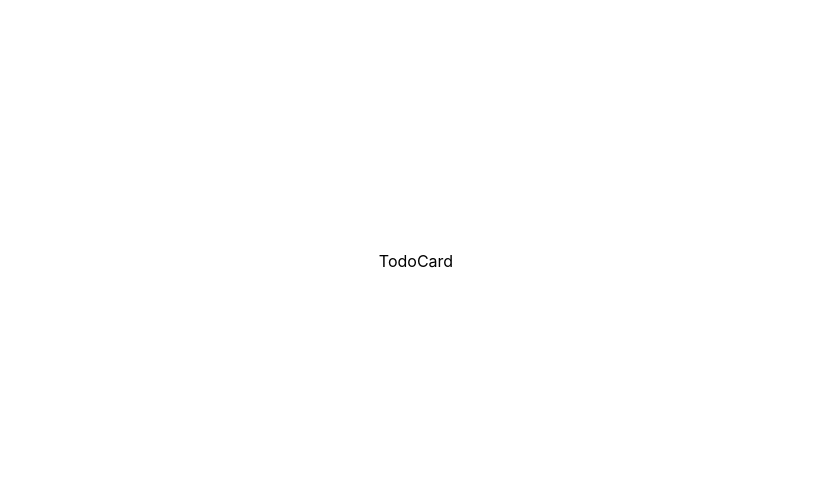
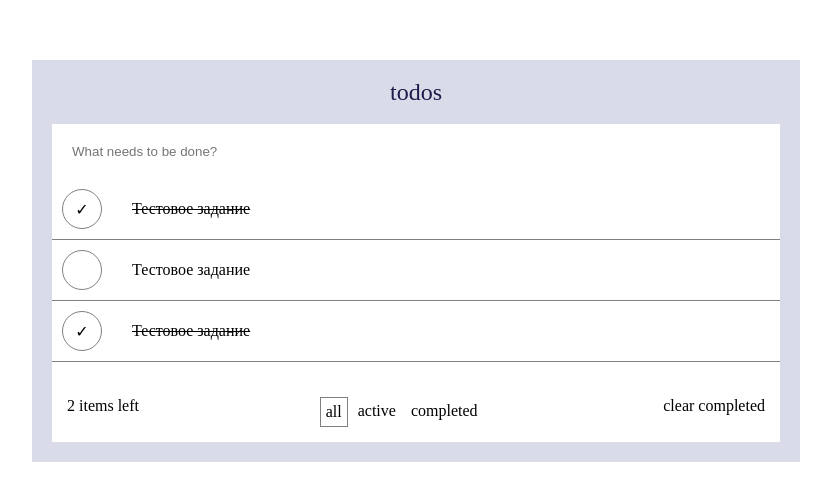
Before and after one commit to lenah23/to-do-list, a React (Create React App) app: page / in a window 1280 px wide. Shown: the part 139-640 px from the top of the page, without its empty margins (224-1055 px from the left). Built offline with nearby package versions, Linux system fonts and the light colour scheme.

Commit message:
interface

```diff
--- a/src/components/ToDo/input.tsx
+++ b/src/components/ToDo/input.tsx
@@ -1,5 +1,15 @@
-const CustomInput: React.FC = () => {
-  return <div>CustomInput</div>;
+import styles from "./todo.module.scss";
+
+interface IProps {
+  onChange: () => void;
+  placeholder: string;
+}
+
+const CustomInput: React.FC<IProps> = (props) => {
+  const { onChange, placeholder } = props;
+  return (
+    <input placeholder={placeholder} onChange={onChange} className={styles["todo-input"]} />
+  );
 };
 
 export default CustomInput;
--- a/src/components/ToDo/todo.module.scss
+++ b/src/components/ToDo/todo.module.scss
@@ -1,2 +1,73 @@
 @import '../../styles/mixins';
 @import '../../styles/variables';
+
+.todo-card {
+  background-color: $light-grey;
+  padding: 20px;
+  @include sizes(60vw, auto);
+
+  &__heading {
+    @include textStyles($fz-24, $medium, 24px, $dark-blue, center);
+    margin-bottom: 20px;
+  }
+
+  .todo-section {
+    background: $white;
+    width: 100%;
+  }
+}
+
+.todo-input {
+  border: none;
+  outline: none;
+  border-bottom: 2px solid grey;
+  padding: 20px;
+  @include sizes(100%, fit-content);
+  border-bottom: 20px;
+
+  &:focus {
+    outline: none;
+    border-bottom: 2px solid grey;
+  }
+}
+
+.todo-item {
+  padding: 10px;
+  border-bottom: 1px solid grey;
+  @include flexStyles(flex, row, flex-start, center);
+
+  .circle {
+    @include sizes(40px, 40px);
+    border-radius: 100%;
+    @include flexStyles(flex, row, center, center);
+    border: 1px solid grey;
+    margin-right: 30px;
+  }
+
+  .completed-todo-label {
+    text-decoration: line-through;
+  }
+}
+
+.todo-list {
+  margin-bottom: 20px;
+}
+
+.todo-card__footer {
+  @include flexStyles(flex, row, space-between, flex-start);
+  padding: 15px;
+
+  .statuses {
+    display: flex;
+    gap: 5px;
+
+    .active-status {
+      border: 1px solid grey;
+      padding: 5px;
+    }
+
+    .inactive-status {
+      padding: 5px;
+    }
+  }
+}
--- a/src/components/ToDo/todoCard.tsx
+++ b/src/components/ToDo/todoCard.tsx
@@ -1,7 +1,21 @@
 import React from 'react';
+import styles from './todo.module.scss';
+import { CustomInput, TodoList, TodoFiltration } from '../index';
 
 const TodoCard: React.FC = () => {
-  return <div>TodoCard</div>;
+  return (
+    <div className={styles['todo-card']}>
+      <h3 className={styles['todo-card__heading']}>todos</h3>
+      <div className={styles['todo-section']}>
+        <CustomInput
+          placeholder='What needs to be done?'
+          onChange={() => console.log('')}
+        />
+        <TodoList />
+        <TodoFiltration />
+      </div>
+    </div>
+  );
 };
 
 export default TodoCard;
--- a/src/components/index.ts
+++ b/src/components/index.ts
@@ -1,6 +1,7 @@
 import TodoCard from './ToDo/todoCard';
-import CustomInput from "./ToDo/input";
-import TodoItem from "./ToDo/todoItem";
-import TodoList from "./ToDo/todoList";
+import CustomInput from './ToDo/input';
+import TodoItem from './ToDo/todoItem';
+import TodoList from './ToDo/todoList';
+import TodoFiltration from './ToDo/todoFiltration';
 
-export { TodoCard, CustomInput, TodoItem, TodoList };
+export { TodoCard, CustomInput, TodoItem, TodoList, TodoFiltration };
--- a/src/index.css
+++ b/src/index.css
@@ -1,13 +1,5 @@
-body {
+* {
   margin: 0;
-  font-family: -apple-system, BlinkMacSystemFont, 'Segoe UI', 'Roboto', 'Oxygen',
-    'Ubuntu', 'Cantarell', 'Fira Sans', 'Droid Sans', 'Helvetica Neue',
-    sans-serif;
-  -webkit-font-smoothing: antialiased;
-  -moz-osx-font-smoothing: grayscale;
+  padding: 0;
+  box-sizing: border-box;
 }
-
-code {
-  font-family: source-code-pro, Menlo, Monaco, Consolas, 'Courier New',
-    monospace;
-}
```
